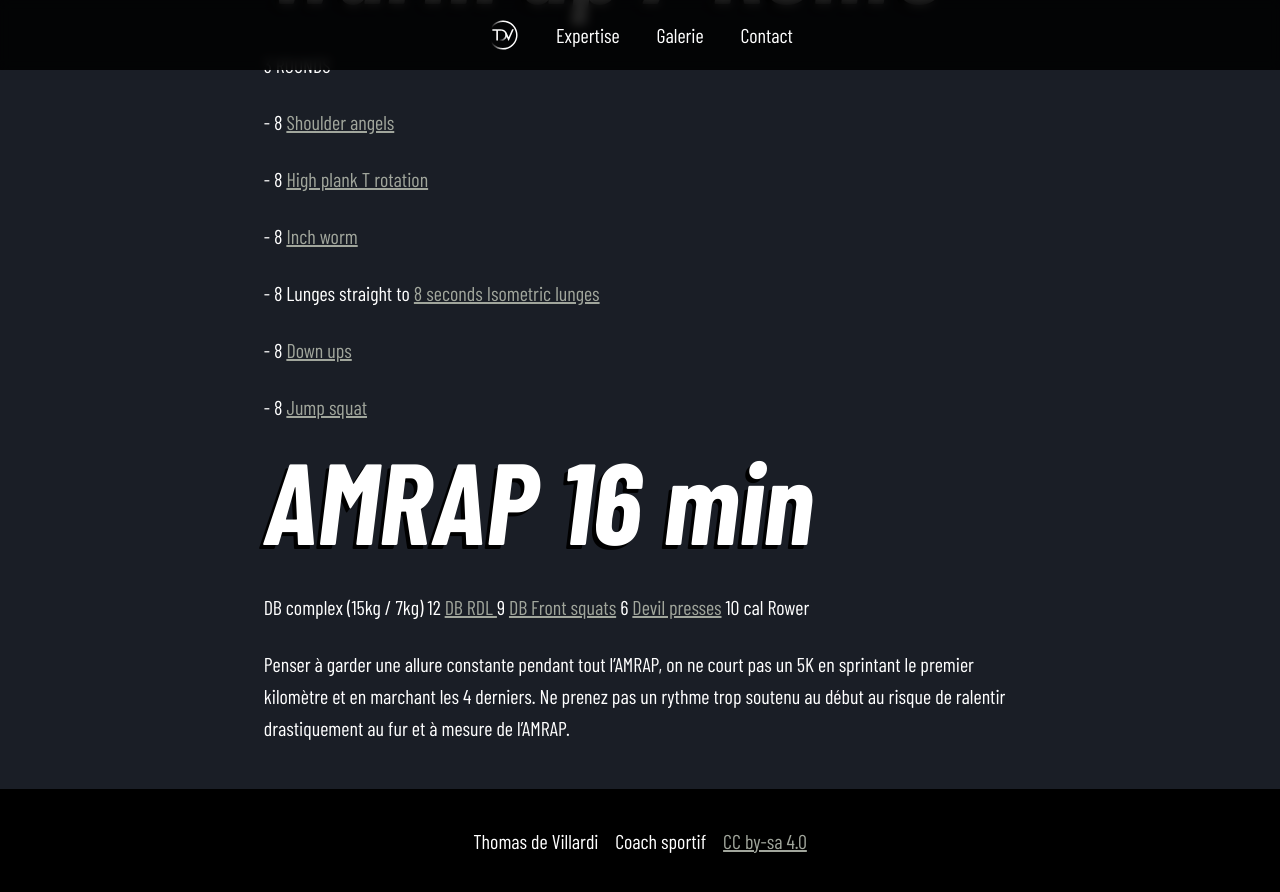
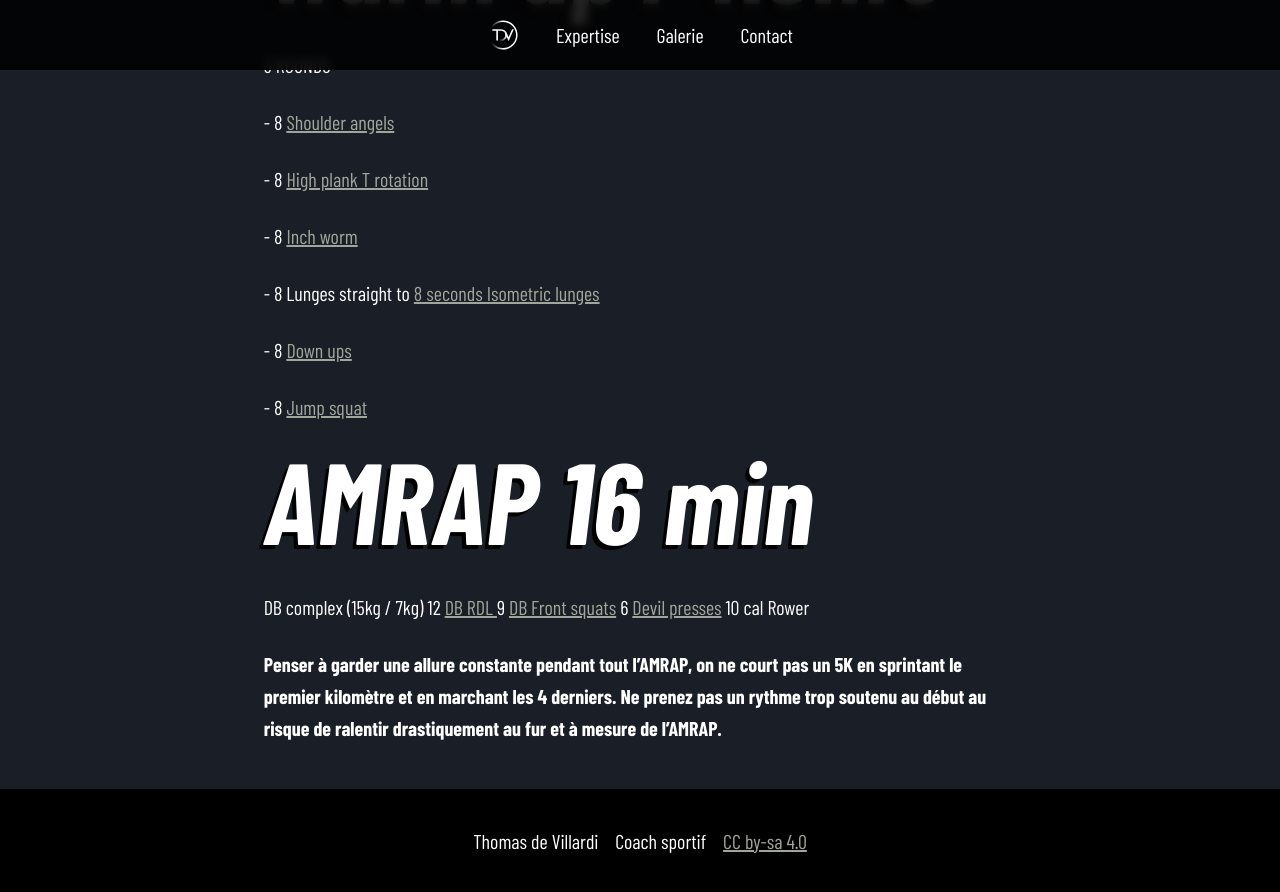
Before and after one commit to odevillardi/tdv, a Jekyll site: the page built from _posts/2022-12-29-02-db-complex-consistency.md, in a window 1280 px wide and 900 px high, scrolled down 931 px. Shown: the top 892 px of the window. Built offline with Jekyll 4.4.1, drawn with Linux system fonts in a browser that asks for light colours; a script that is not in the unit is left out.

```diff
--- a/_posts/2022-12-29-02-db-complex-consistency.md
+++ b/_posts/2022-12-29-02-db-complex-consistency.md
@@ -29,4 +29,4 @@ DB complex (15kg / 7kg)
 6 [Devil presses](https://www.youtube.com/watch?v=hc6dfJHRcD0)
 10 cal Rower
 
-Penser à garder une allure constante pendant tout l’AMRAP, on ne court pas un 5K en sprintant le premier kilomètre et en marchant les 4 derniers. Ne prenez pas un rythme trop soutenu au début au risque de ralentir drastiquement au fur et à mesure de l’AMRAP.
+**Penser à garder une allure constante pendant tout l’AMRAP, on ne court pas un 5K en sprintant le premier kilomètre et en marchant les 4 derniers. Ne prenez pas un rythme trop soutenu au début au risque de ralentir drastiquement au fur et à mesure de l’AMRAP.**
```
